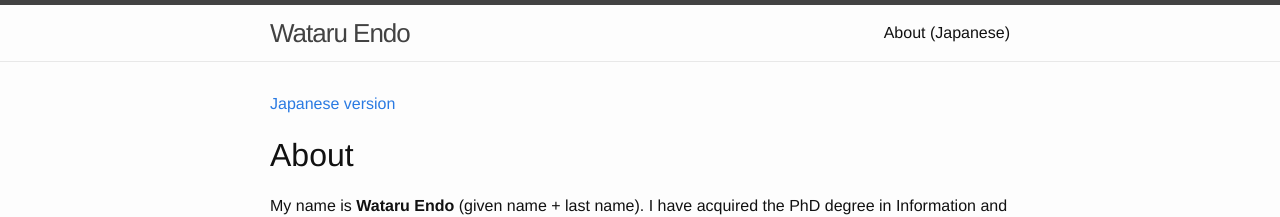
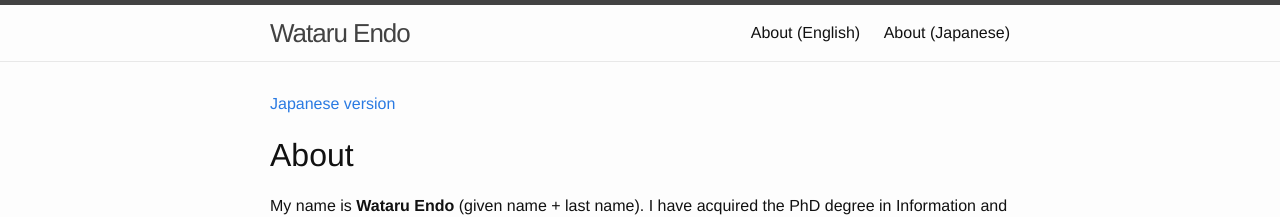
Before and after one commit to endowataru/endowataru.github.io, a Jekyll site: the page built from index.md, in a window 1280 px wide. Shown: the top 217 px of the page. Built offline with Jekyll 4.4.1, drawn with Linux system fonts in a browser that asks for light colours.

Commit message:
Add title to index.md

```diff
--- a/index.md
+++ b/index.md
@@ -1,5 +1,6 @@
 ---
 layout: default
+title: About (English)
 ---
 
 [Japanese version](./ja/)
```
